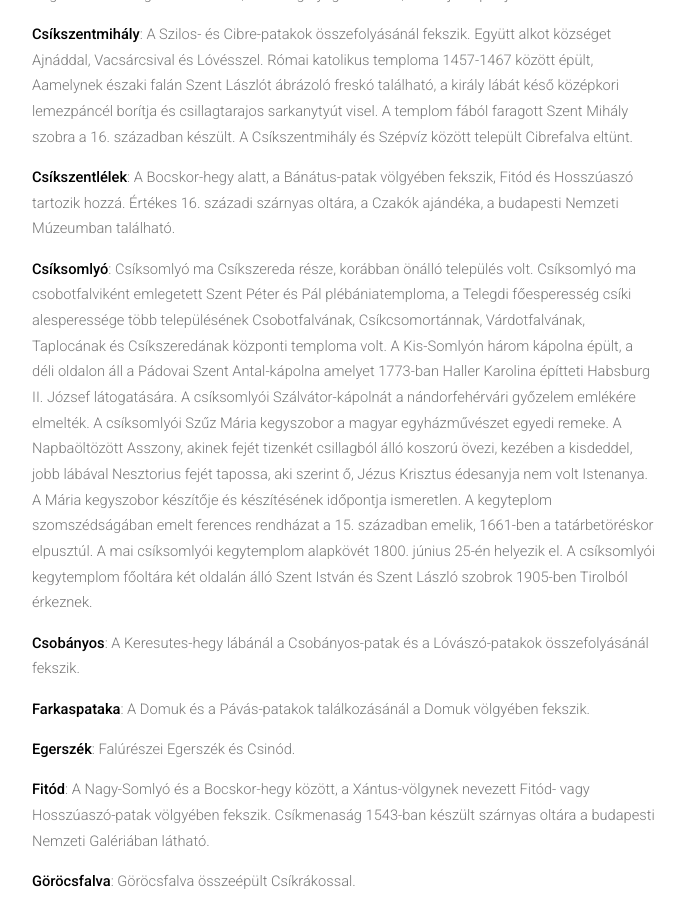
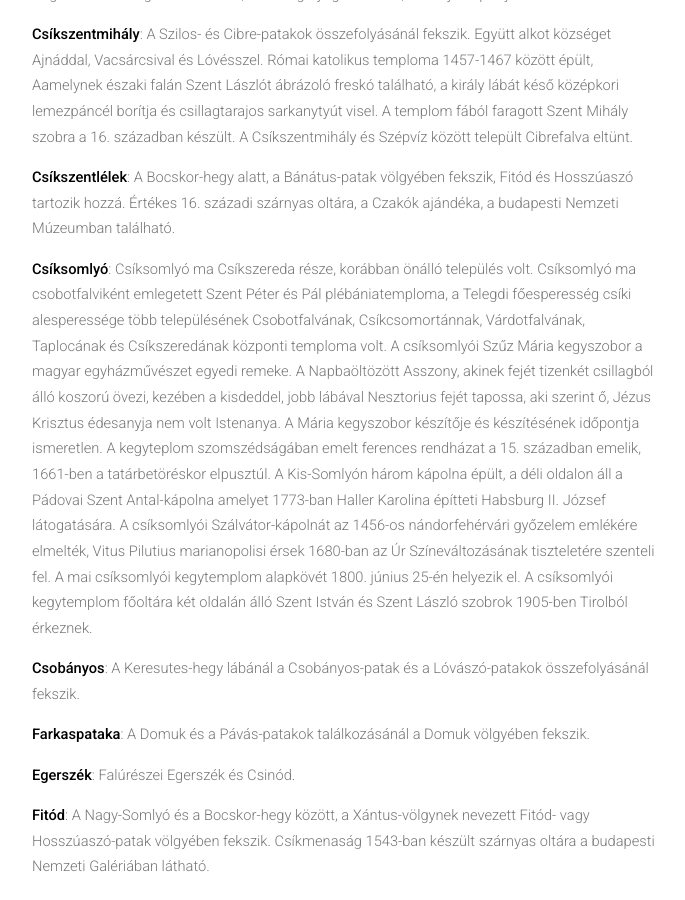
Before and after one commit to siculia/siculia.github.io, a Jekyll site: the page built from siculia-csikszek.html, in a window 1280 px wide and 900 px high, scrolled down 5374 px. Shown: the whole window, without its empty margins (128-813 px from the left). Built offline with Jekyll 4.4.1, drawn with Linux system fonts in a browser that asks for light colours; nearby versions of some CDN libraries; library files that are not in the unit come from our copies.

Commit message:
Salvator

```diff
--- a/siculia-csikszek.html
+++ b/siculia-csikszek.html
@@ -85,7 +85,7 @@ layout: default
 							<p style="text-align: left;"><b>Csíkrákos</b>: A Középcsíki-medence északi kijáratánál, a Rákos-patak mentén települt. Göröcsfalvával, Vacsásrcsival és Madéfalvával (Amadéfalva) alkotott közös egyházközséget. A Kisboldogasszony banderiális templomot, amelyet csíllagövi jegyek díszítenek, a plébánia írattárában lévő feljegyzések szerint az 1270-80-as években építették. A Szent Fülöpnek és Szent Jakabnak szentelt Bogáti-kápolna a Közép- és Felcsíki-medence bejáratát őrző, Olt fölé magasodó dobon épült. A 12-13. században épült csíkrákosi Pogányvár menedékként szolgált. Rákosi Réti János iskolamester és kántor 1630 után itt írja meg az első Csíki énekeskönyvet. A Bogáti-fürdő a Bogáti-domb alatt, a község nyugati részén, az Olt jobb partján található.</p>
 							<p style="text-align: left;"><b>Csíkszentmihály</b>: A Szilos- és Cibre-patakok összefolyásánál fekszik. Együtt alkot községet Ajnáddal, Vacsárcsival és Lóvésszel. Római katolikus temploma 1457-1467 között épült, Aamelynek északi falán Szent Lászlót ábrázoló freskó található, a király lábát késő középkori lemezpáncél borítja és csillagtarajos sarkanytyút visel. A templom fából faragott Szent Mihály szobra a 16. században készült. A Csíkszentmihály és Szépvíz között települt Cibrefalva eltünt.</p>
 							<p style="text-align: left;"><b>Csíkszentlélek</b>: A Bocskor-hegy alatt, a Bánátus-patak völgyében fekszik, Fitód és Hosszúaszó tartozik hozzá. Értékes 16. századi szárnyas oltára, a Czakók ajándéka, a budapesti Nemzeti Múzeumban található.</p>
-							<p style="text-align: left;"><b>Csíksomlyó</b>: Csíksomlyó ma Csíkszereda része, korábban önálló település volt. Csíksomlyó ma csobotfalviként emlegetett Szent Péter és Pál plébániatemploma, a Telegdi főesperesség csíki alesperessége több településének Csobotfalvának, Csíkcsomortánnak, Várdotfalvának, Taplocának és Csíkszeredának központi temploma volt. A Kis-Somlyón három kápolna épült, a déli oldalon áll a Pádovai Szent Antal-kápolna amelyet 1773-ban Haller Karolina építteti Habsburg II. József látogatására. A csíksomlyói Szálvátor-kápolnát a nándorfehérvári győzelem emlékére elmelték. A csíksomlyói Szűz Mária kegyszobor a magyar egyházművészet egyedi remeke. A Napbaöltözött Asszony, akinek fejét tizenkét csillagból álló koszorú övezi, kezében a kisdeddel, jobb lábával Nesztorius fejét tapossa, aki szerint ő, Jézus Krisztus édesanyja nem volt Istenanya. A Mária kegyszobor készítője és készítésének időpontja ismeretlen.  A kegyteplom szomszédságában emelt ferences rendházat a 15. században emelik, 1661-ben a tatárbetöréskor elpusztúl. A mai csíksomlyói kegytemplom alapkövét 1800. június 25-én helyezik el. A csíksomlyói kegytemplom főoltára két oldalán álló Szent István és Szent László szobrok 1905-ben Tirolból érkeznek.</p>
+							<p style="text-align: left;"><b>Csíksomlyó</b>: Csíksomlyó ma Csíkszereda része, korábban önálló település volt. Csíksomlyó ma csobotfalviként emlegetett Szent Péter és Pál plébániatemploma, a Telegdi főesperesség csíki alesperessége több településének Csobotfalvának, Csíkcsomortánnak, Várdotfalvának, Taplocának és Csíkszeredának központi temploma volt.  A csíksomlyói Szűz Mária kegyszobor a magyar egyházművészet egyedi remeke. A Napbaöltözött Asszony, akinek fejét tizenkét csillagból álló koszorú övezi, kezében a kisdeddel, jobb lábával Nesztorius fejét tapossa, aki szerint ő, Jézus Krisztus édesanyja nem volt Istenanya. A Mária kegyszobor készítője és készítésének időpontja ismeretlen.  A kegyteplom szomszédságában emelt ferences rendházat a 15. században emelik, 1661-ben a tatárbetöréskor elpusztúl. A Kis-Somlyón három kápolna épült, a déli oldalon áll a Pádovai Szent Antal-kápolna amelyet 1773-ban Haller Karolina építteti Habsburg II. József látogatására. A csíksomlyói Szálvátor-kápolnát az 1456-os nándorfehérvári győzelem emlékére elmelték, Vitus Pilutius marianopolisi érsek 1680-ban az Úr Színeváltozásának tiszteletére szenteli fel. A mai csíksomlyói kegytemplom alapkövét 1800. június 25-én helyezik el. A csíksomlyói kegytemplom főoltára két oldalán álló Szent István és Szent László szobrok 1905-ben Tirolból érkeznek.</p>
 							<p style="text-align: left;"><b>Csobányos</b>: A Keresutes-hegy lábánál a Csobányos-patak és a Lóvászó-patakok összefolyásánál fekszik.</p>
 							<p style="text-align: left;"><b>Farkaspataka</b>: A Domuk és a Pávás-patakok találkozásánál a Domuk völgyében fekszik.</p>
 							<p style="text-align: left;"><b>Egerszék</b>: Falúrészei Egerszék és Csinód.</p>
```
